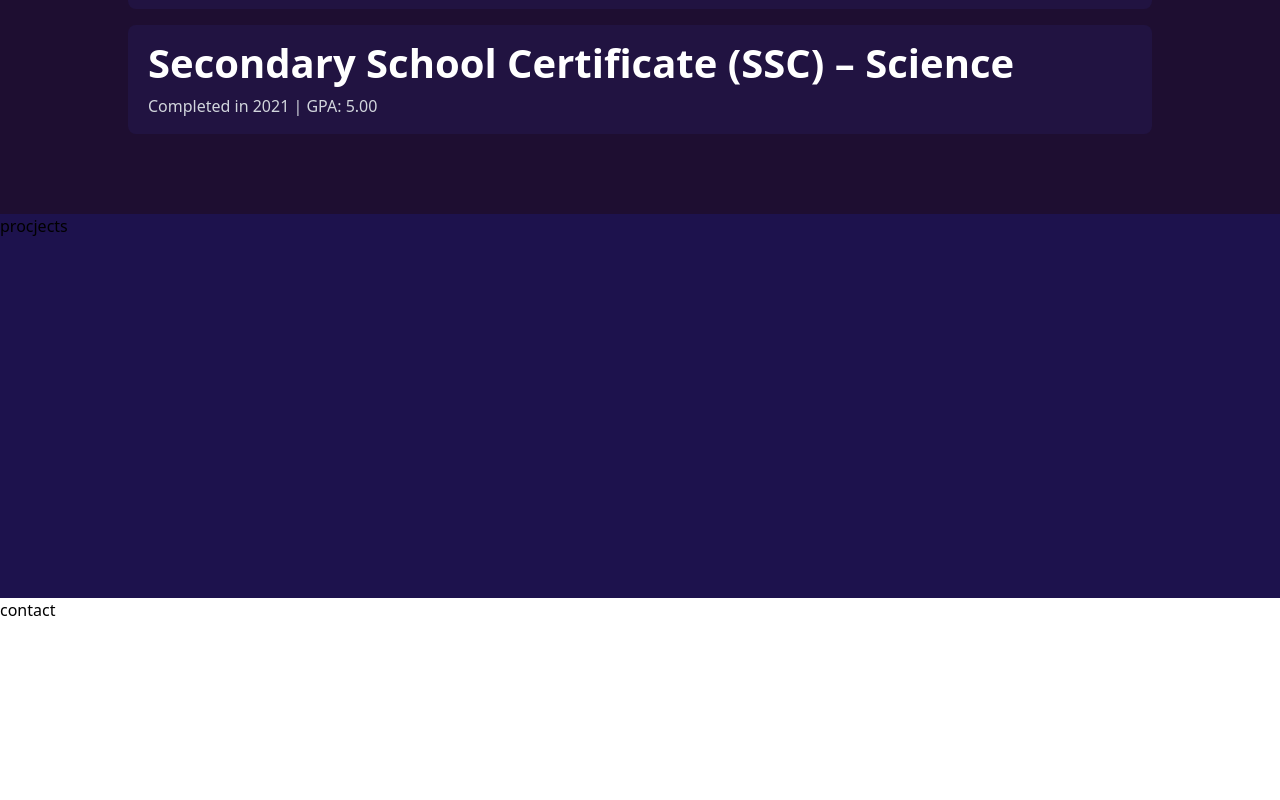
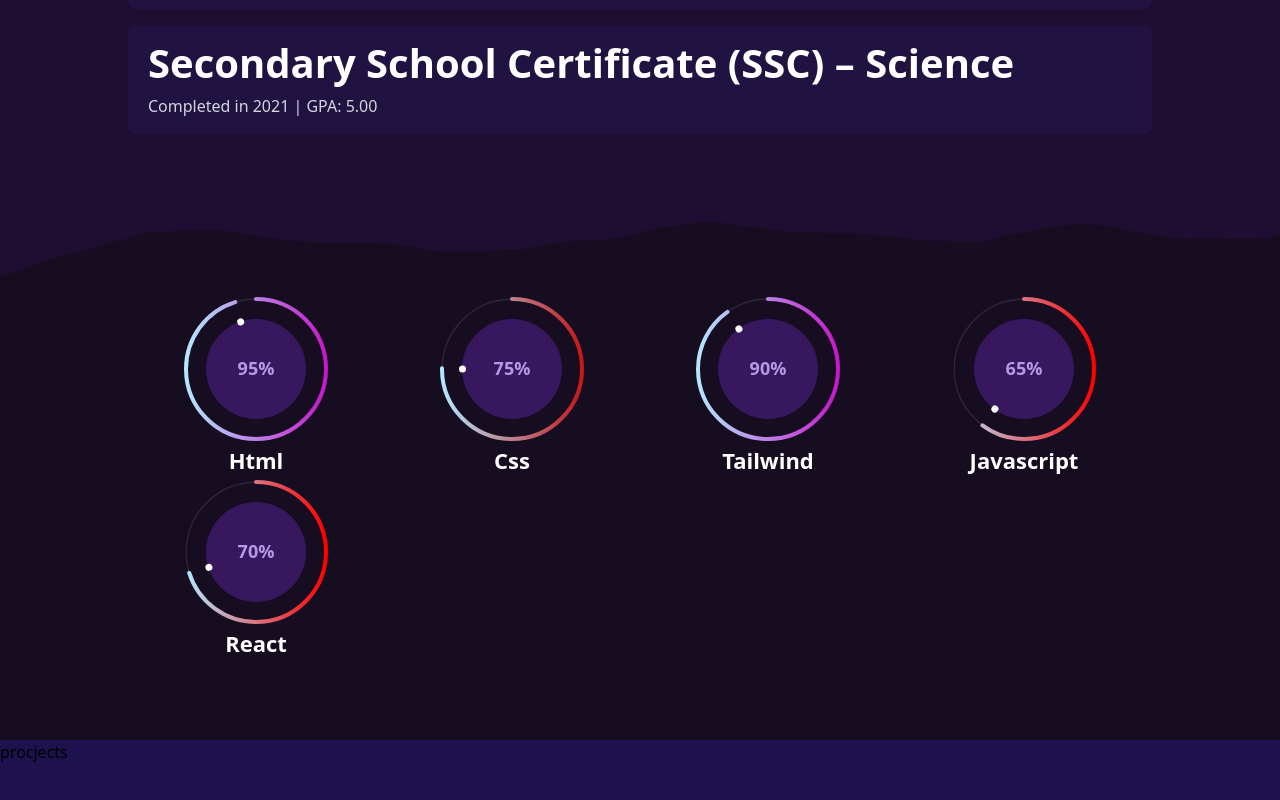
Before and after one commit to shihad-hasan07/My-portfolio, a React (Vite) app: page / in a window 1280 px wide. Shown: the part 1382-2182 px from the top of the page. Before the commit the page ends 2004 px from the top, so only its background shows below. Built offline with nearby package versions, Linux system fonts and the light colour scheme; a web font is replaced by a local one.

Commit message:
Skill section added

```diff
--- a/src/Components/About.jsx
+++ b/src/Components/About.jsx
@@ -11,8 +11,8 @@ const About = () => {
 
 
     return (
-        <div className='-mt-2 bg-[#1e0e31]' id='about me'>
-            <section className="bg-[#1e0e31] text-white py-20  px-6 sm:px-12 md:px-16 lg:px-28 ">
+        <div className='-mt-2' id='about me'>
+            <section className="bg-[#1e0e31] text-white py-20 px-6 sm:px-12 md:px-16 lg:px-28 ">
                 <div className="max-w-5xl mx-auto">
 
                     {/* Section Heading */}
@@ -65,15 +65,13 @@ const About = () => {
                         <h3 className="text-2xl font-semibold text-purple-400 mb-4">🎓 Education</h3>
 
                         {/* Diploma */}
-                        <div className="bg-[#211341] bg-opacity-30 px-5 py-4 rounded-lg  hover:shadow-[0px_0px_20px_rgba(0,28,100,30.25)] shadow-[#ffffff1c]  mb-4
-                        transition-transform duration-200 hover:scale-[100.3%]">
+                        <div className="bg-[#211341] bg-opacity-30 px-5 py-4 rounded-lg mb-4">
                             <p className="text-white font-semibold text-3xl lg:text-4xl xl:text-[40px]">Diploma in Computer Science & Technology</p>
                             <p className="text-gray-300 text-sm lg:text-base pt-2">Rangpur Polytechnic Institute (2022 - 2025)</p>
                         </div>
 
                         {/* SSC */}
-                        <div className="bg-[#211341] bg-opacity-50 px-5 py-4 rounded-lg  hover:shadow-[0px_0px_20px_rgba(0,28,100,30.25)] shadow-[#ffffff1c]
-                        transition-transform duration-200 hover:scale-[100.3%]">
+                        <div className="bg-[#211341] bg-opacity-50 px-5 py-4 rounded-lg">
                             <p className="text-white font-semibold text-3xl lg:text-4xl xl:text-[40px]">Secondary School Certificate (SSC) – Science</p>
                             <p className="text-gray-300 text-sm lg:text-base pt-2">Completed in 2021 | GPA: 5.00</p>
                         </div>
--- a/src/Components/Header_Footer/Navbar.jsx
+++ b/src/Components/Header_Footer/Navbar.jsx
@@ -54,7 +54,7 @@ const Navbar = () => {
                     ${menuOpen ? "opacity-100 translate-y-0" : "opacity-0 -translate-y-3 pointer-events-none"}`}
                 >
                     <ul className="text-white text-lg font-tartiaray font-semibold flex flex-col">
-                        {["Home", "About", "Education", "Skills", "Projects", "Contact"].map((item) => (
+                        {["Home", "About Me", "Skills", "Projects", "Contact"].map((item) => (
                             <li key={item} onClick={() => setMenuOpen(false)}>
                                 <a className="block px-4 py-2 hover:bg-[#332142] rounded-md" href={`#${item.toLowerCase()}`}>
                                     {item}
--- a/src/Components/Skills.jsx
+++ b/src/Components/Skills.jsx
@@ -1,11 +1,118 @@
 import React from 'react';
+import './css/skilllllll.css'
+const Skills = () => {
+  return (
+    <div id='skills'>
 
-const Skills = () => {
-    return (
-        <div>
+      <div className="skills  bg-[url('/assets/skilbg.png')] bg-[#1e0e31] w-full bg-no-repeat bg-cover h-fit mx-auto
+      py-20 px-6 sm:px-12 md:px-16 lg:px-28 ">
+        <ul className='grid grid-cols-2 sm:grid-cols-3 lg:grid-cols-4 max-w-5xl mx-auto'>
 
-        </div>
-    );
+          {/* html */}
+          <li className="html">
+            <div className="circle">
+              <svg>
+                <defs>
+                  <linearGradient id='gradienthtml' x1="00%" y1="100%" x2="0%" y2="0%" >
+                    <stop offset='0%' stopColor='var(--high_color)' />
+                    <stop offset='100%' stopColor='#b3e8ff' />
+                  </linearGradient>
+                </defs>
+                <circle cx={70} cy={70} r={70} stroke='url(#gradienthtml)'></circle>
+              </svg>
+              <div className="inside">
+                <span>95%</span>
+                <div className="dot"></div>
+              </div>
+            </div>
+            <h4>Html</h4>
+          </li>
+
+          {/* css */}
+          <li className="css">
+            <div className="circle">
+              <svg>
+                <defs>
+                  <linearGradient id='gradientcss' x1="00%" y1="100%" x2="0%" y2="0%" >
+                    <stop offset='0%' stopColor='var(--low_color)' />
+                    <stop offset='100%' stopColor='#b3e8ff' />
+                  </linearGradient>
+                </defs>
+                <circle cx={70} cy={70} r={70} stroke='url(#gradientcss)'></circle>
+              </svg>
+              <div className="inside">
+                <span>75%</span>
+                <div className="dot"></div>
+              </div>
+            </div>
+            <h4>Css</h4>
+          </li>
+
+          {/* tailwind */}
+          <li className="tailwind">
+            <div className="circle">
+              <svg>
+                <defs>
+                  <linearGradient id='gradienttailwind' x1="00%" y1="100%" x2="0%" y2="0%" >
+                    <stop offset='0%' stopColor='var(--high_color)' />
+                    <stop offset='100%' stopColor='#b3e8ff' />
+                  </linearGradient>
+                </defs>
+                <circle cx={70} cy={70} r={70} stroke='url(#gradienttailwind)'></circle>
+              </svg>
+              <div className="inside">
+                <span className=''>90%</span>
+                <div className="dot"></div>
+              </div>
+            </div>
+            <h4>Tailwind</h4>
+          </li>
+
+          {/* js */}
+          <li className="js">
+            <div className="circle">
+              <svg>
+                <defs>
+                  <linearGradient id='gradientjs' x1="00%" y1="100%" x2="0%" y2="0%" >
+                    <stop offset='0%' stopColor='var(--criticallow_color)' />
+                    <stop offset='100%' stopColor='#b3e8ff' />
+                  </linearGradient>
+                </defs>
+                <circle cx={70} cy={70} r={70} stroke='url(#gradientjs)'></circle>
+              </svg>
+              <div className="inside">
+                <span>65%</span>
+                <div className="dot"></div>
+              </div>
+            </div>
+            <h4>Javascript</h4>
+          </li>
+
+          {/* react */}
+          <li className="react">
+            <div className="circle">
+              <svg>
+                <defs>
+                  <linearGradient id='gradientreact' x1="00%" y1="100%" x2="0%" y2="0%" >
+                    <stop offset='0%' stopColor='var(--criticallow_color)' />
+                    <stop offset='100%' stopColor='#b3e8ff' />
+                  </linearGradient>
+                </defs>
+                <circle cx={70} cy={70} r={70} stroke='url(#gradientreact)'></circle>
+              </svg>
+              <div className="inside">
+                <span>70%</span>
+                <div className="dot"></div>
+              </div>
+            </div>
+            <h4>React</h4>
+          </li>
+
+        </ul>
+      </div>
+
+    </div>
+  );
 };
 
 export default Skills;
--- /dev/null
+++ b/src/Components/css/skilllllll.css
@@ -0,0 +1,134 @@
+:root {
+    --htmlpercent: 95;
+    --csspercent: 75;
+    --tailwindpercent: 90;
+    --jspercent: 60;
+    --reactpercent: 70;
+
+
+    --high_color: #c418ca;  /* 100-90 */
+    --mid_color: #181bb3;   /* 90-85 */
+    --lowmin_color: rgb(117, 26, 26);   /* 85- 80*/
+    --low_color: #c51818;   /* 80-75 */
+    --criticallow_color: #ff0000;   /* less than 75 */
+}
+
+.skills li {
+    display: flex;
+    flex-direction: column;
+    align-items: center;
+    /* gap: 5px; */
+    font-weight: 700;
+    font-size: 22px;
+}
+
+.skills li :where(.circle, svg) {
+    position: relative;
+    width: 150px;
+    height: 150px;
+    border-radius: 50%;
+    z-index: 10;
+}
+
+.skills li svg circle {
+    width: 100%;
+    height: 100%;
+    fill: none;
+    stroke-width: 4;
+    stroke-linecap: round;
+    transform: translate(5px, 5px);
+    stroke-dasharray: 440;
+}
+
+/* all skill circle-based percentage */
+.skills li.html svg circle {
+    stroke-dashoffset: calc(440 - (440 * var(--htmlpercent)) /100);
+}
+.skills li.css svg circle {
+    stroke-dashoffset: calc(440 - (440 * var(--csspercent)) /100);
+}
+.skills li.tailwind svg circle {
+    stroke-dashoffset: calc(440 - (440 * var(--tailwindpercent)) /100);
+}
+.skills li.js svg circle {
+    stroke-dashoffset: calc(440 - (440 * var(--jspercent)) /100);
+}
+.skills li.react svg circle {
+    stroke-dashoffset: calc(440 - (440 * var(--reactpercent)) /100);
+}
+
+.skills li svg {
+    transform: rotate(270deg);
+}
+.skills li .circle .inside {
+    position: absolute;
+    width: 100px;
+    height: 100px;
+    top: 25px;
+    left: 25px;
+    background-color: #37175e;
+    border-radius: 50%;
+    display: flex;
+    align-items: center;
+    justify-content: center;
+}
+.skills li .circle .inside::before {
+    content: '';
+    position: absolute;
+    top: 0;
+    left: 0;
+    width: 100%;
+    height: 100%;
+    border: 1px solid white;
+    opacity: 10%;
+    border-radius: 50%;
+    transform: scale(1.41);
+    z-index: -1;
+}
+.skills li .circle .inside span {
+    display: flex;
+    font-size: 18px;
+    color: rgb(181, 153, 231);
+}
+.skills li .circle .dot {
+    position: absolute;
+    width: 100%;
+    height: 100%;
+    border-radius: 50%;
+}
+.skills li .circle .dot::before {
+    content: '';
+    position: absolute;
+    width: 7px;
+    height: 7px;
+    border-radius: 50%;
+    top: -3px;
+    left: 50%;
+    transform: translateX(-50%);
+}
+
+/* percentage wise dots */
+.skills li.html .circle .dot {
+    transform: rotate(calc(3.6deg * var(--htmlpercent)));
+}
+.skills li.css .circle .dot {
+    transform: rotate(calc(3.6deg * var(--csspercent)));
+}
+.skills li.tailwind .circle .dot {
+    transform: rotate(calc(3.6deg * var(--tailwindpercent)));
+}
+.skills li.js .circle .dot {
+    transform: rotate(calc(3.6deg * var(--jspercent)));
+}
+.skills li.react .circle .dot {
+    transform: rotate(calc(3.6deg * var(--reactpercent)));
+}
+
+/* dot color */
+.skills li .circle .dot::before {
+    background-color: white;
+    box-shadow: 100 100 100px red;
+}
+.skills li h4 {
+    color: white;
+}
```
Also changed, not shown: src/Components/Hero.jsx (+7 -5 lines), public/assets/skilbg.png (added), public/assets/skillbg.png (added).
